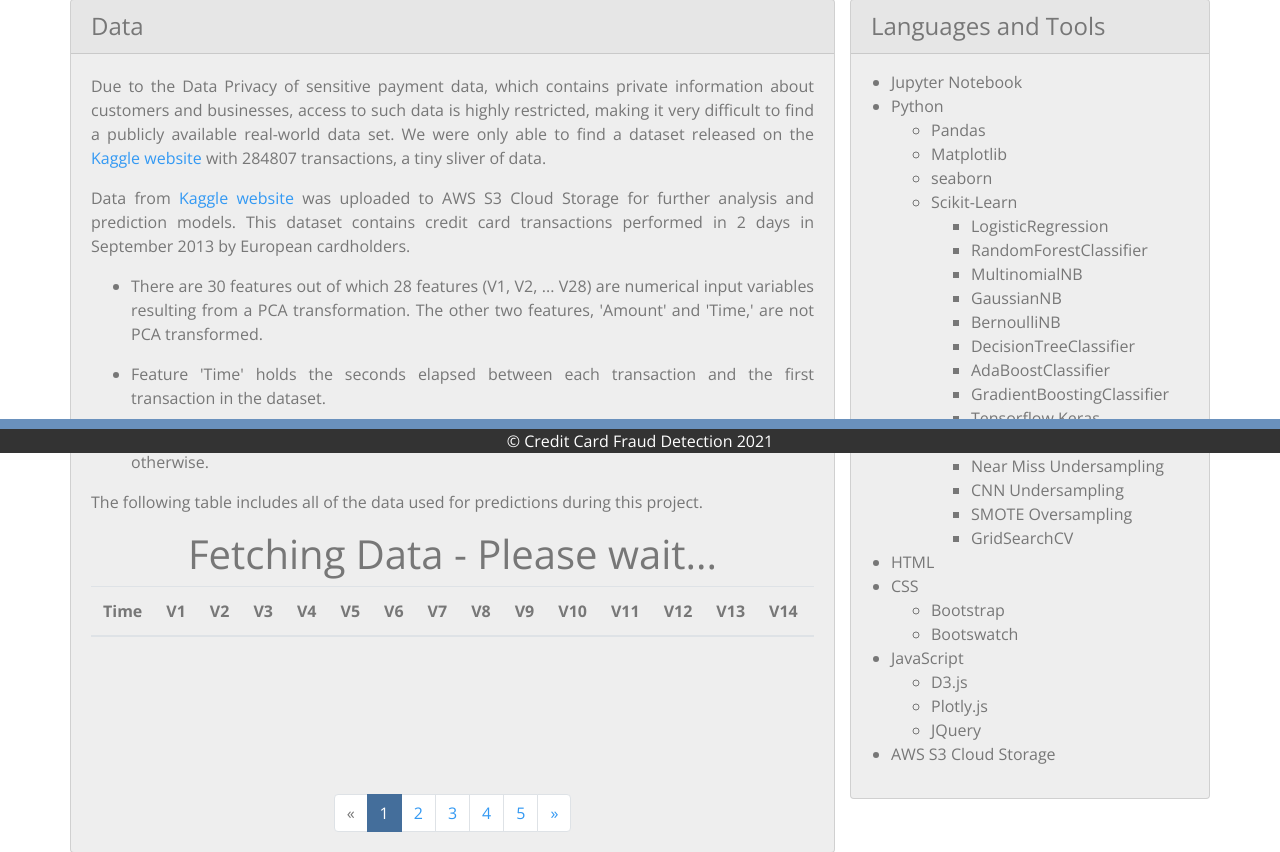
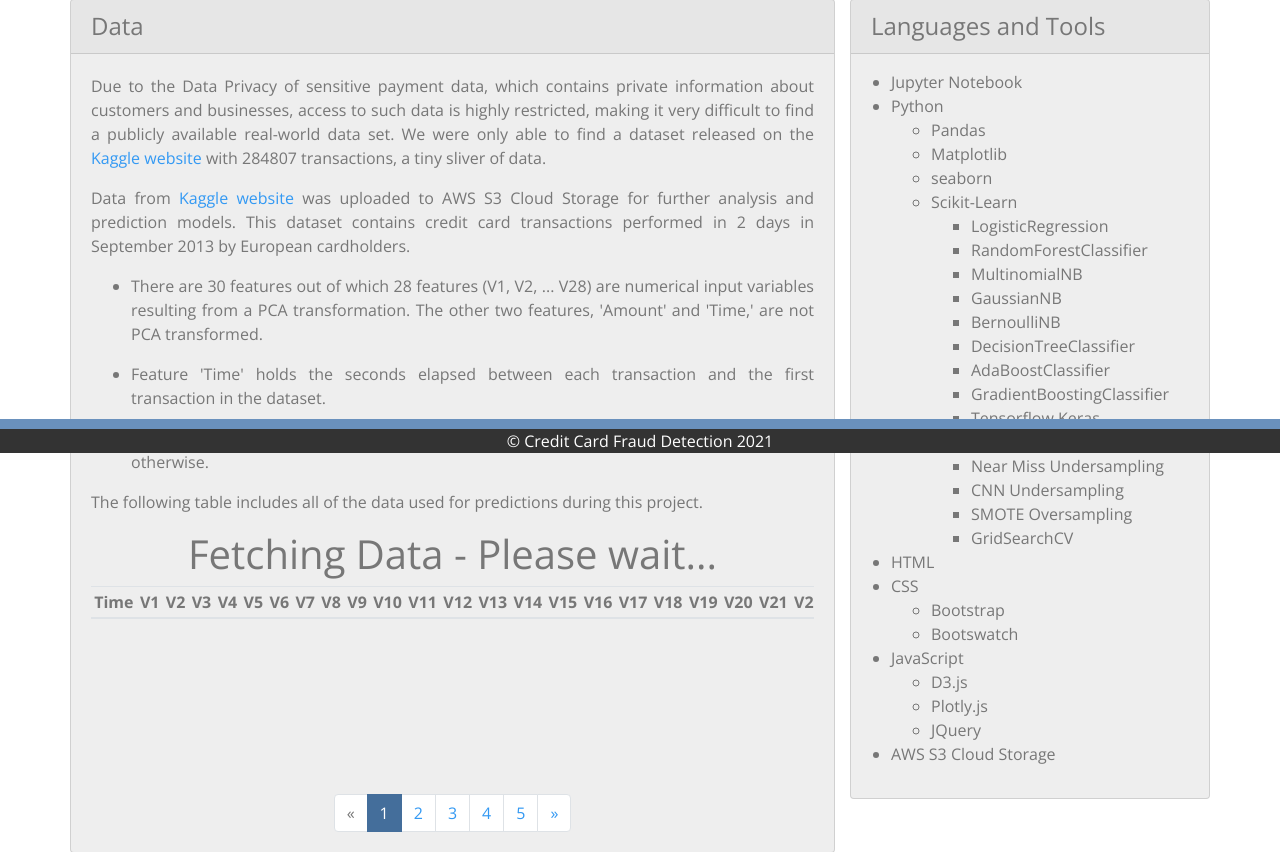
Before and after one commit to cdalsania/Credit_Card_Fraud_Detection, a Flask app: page /data in a window 1280 px wide. Shown: the part 347-1199 px from the top of the page. Run offline with Flask 2, Linux system fonts and the light colour scheme; data that the repository does not hold is empty; some libraries are stand-ins or nearby versions.

Commit message:
Styling to set the padding for table td and th cells

```diff
--- a/static/css/data.css
+++ b/static/css/data.css
@@ -10,3 +10,8 @@
     justify-content: center;
     align-items: center;
 }
+
+.table td,
+.table th {
+    padding: .2rem;
+}
```
